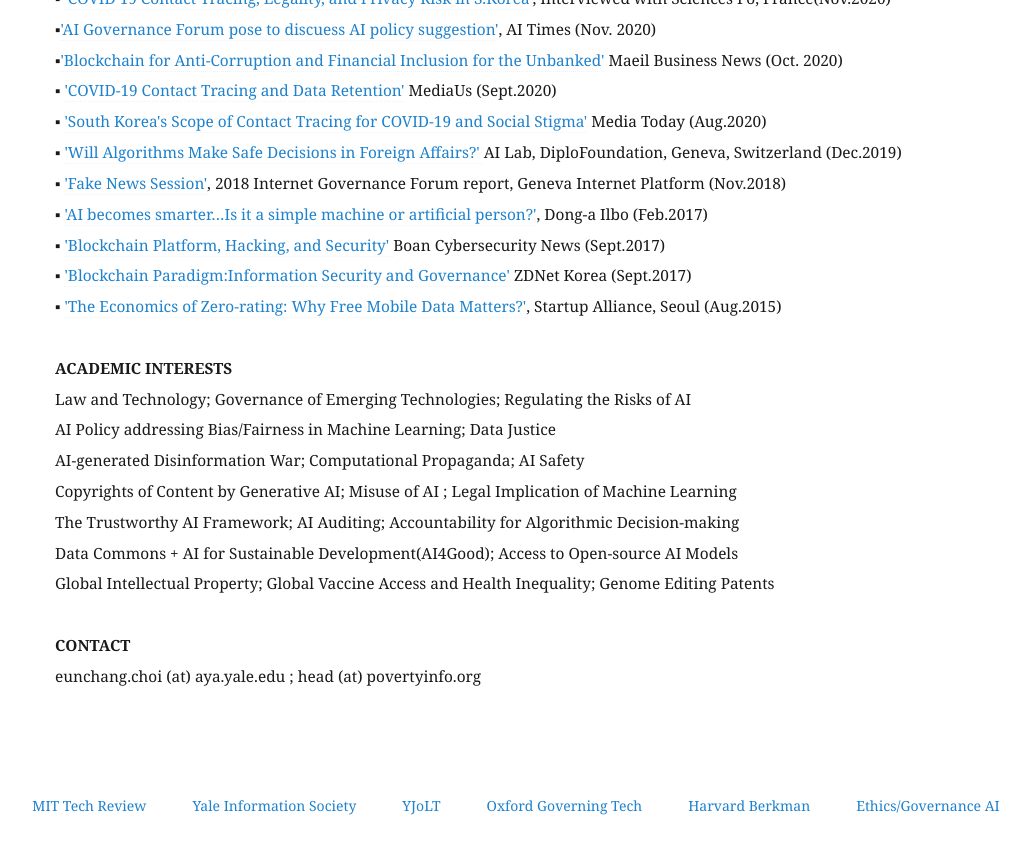
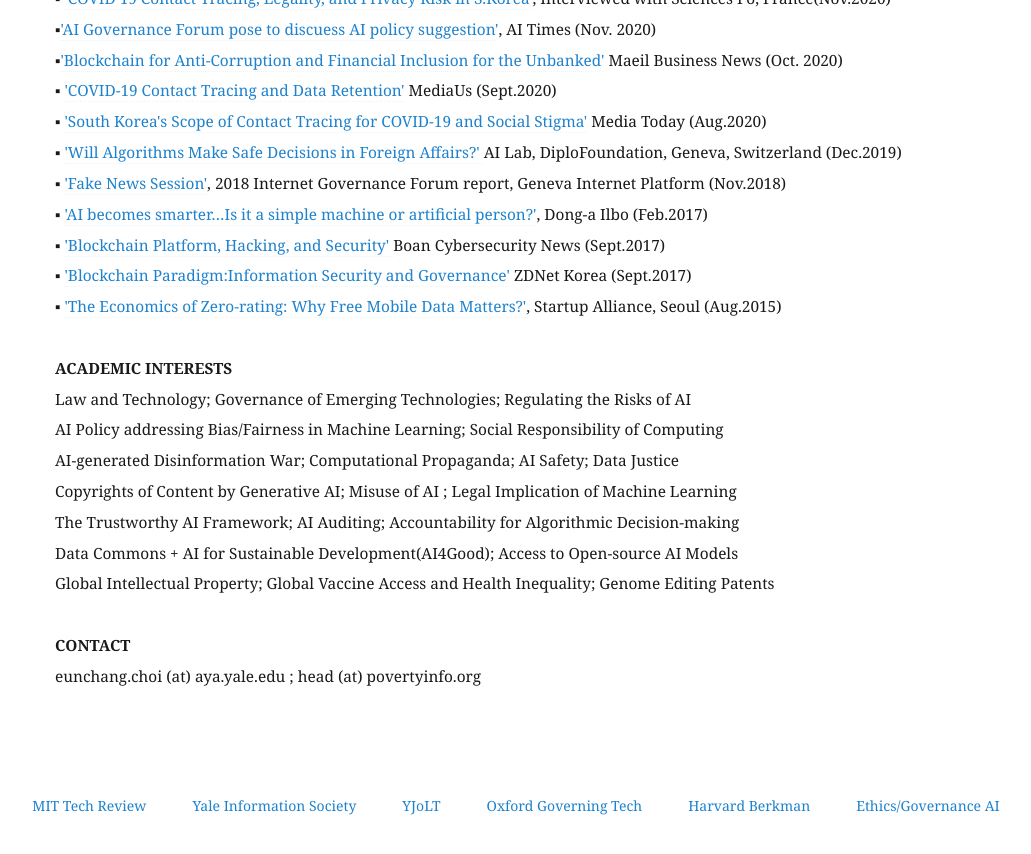
Before and after one commit to eunchangchoi/eunchangchoi.github.io, a Jekyll site: the page built from index.md, in a window 1280 px wide and 900 px high, scrolled down 8547 px. Shown: the top 854 px of the window, without its empty margins (45-1076 px from the left). Built offline with Jekyll 4.4.1, drawn with Linux system fonts in a browser that asks for light colours.

Commit message:
Update index.md

```diff
--- a/index.md
+++ b/index.md
@@ -210,8 +210,8 @@
  <br>
  <strong> ACADEMIC INTERESTS </strong> <br>
    Law and Technology; Governance of Emerging Technologies; Regulating the Risks of AI <br>
-   AI Policy addressing Bias/Fairness in Machine Learning; Data Justice <br>
-   AI-generated Disinformation War; Computational Propaganda; AI Safety <br>
+   AI Policy addressing Bias/Fairness in Machine Learning; Social Responsibility of Computing<br>
+   AI-generated Disinformation War; Computational Propaganda; AI Safety; Data Justice  <br>
    Copyrights of Content by Generative AI; Misuse of AI ; Legal Implication of Machine Learning <br>
    The Trustworthy AI Framework; AI Auditing; Accountability for Algorithmic Decision-making <br>
    Data Commons + AI for Sustainable Development(AI4Good); Access to Open-source AI Models <br>
```
